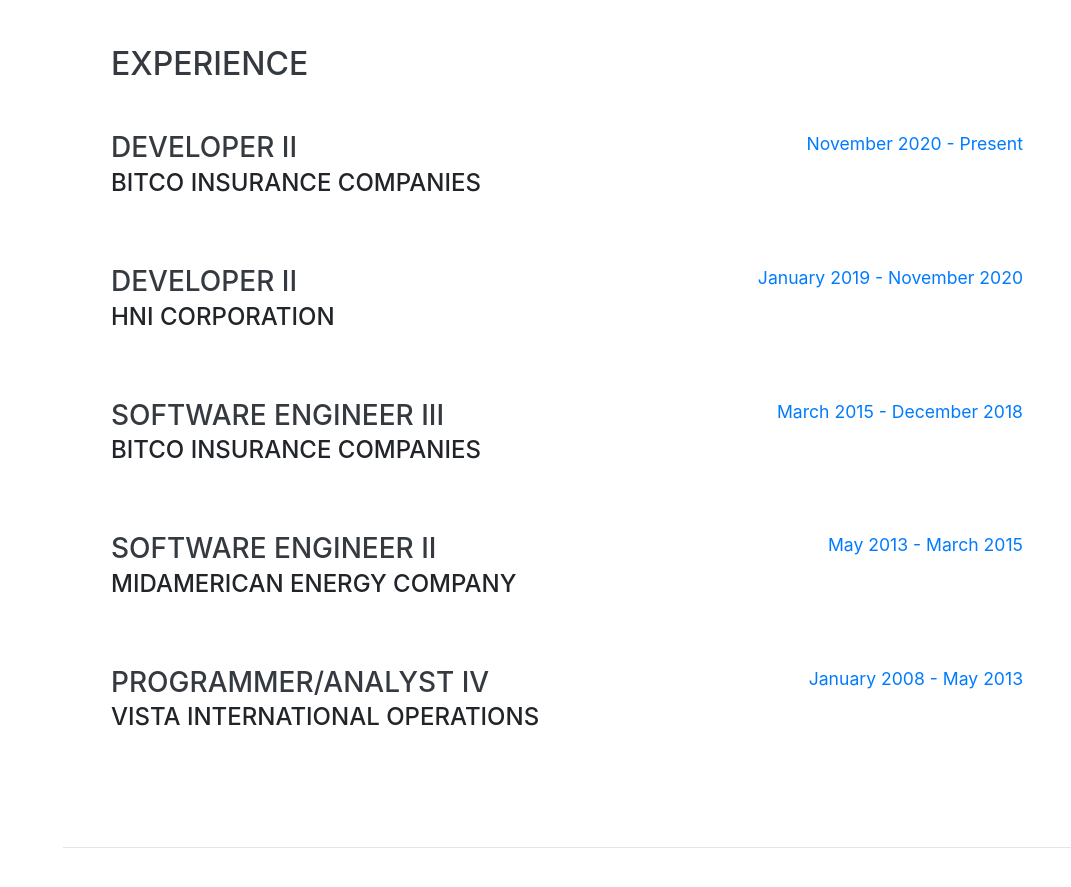
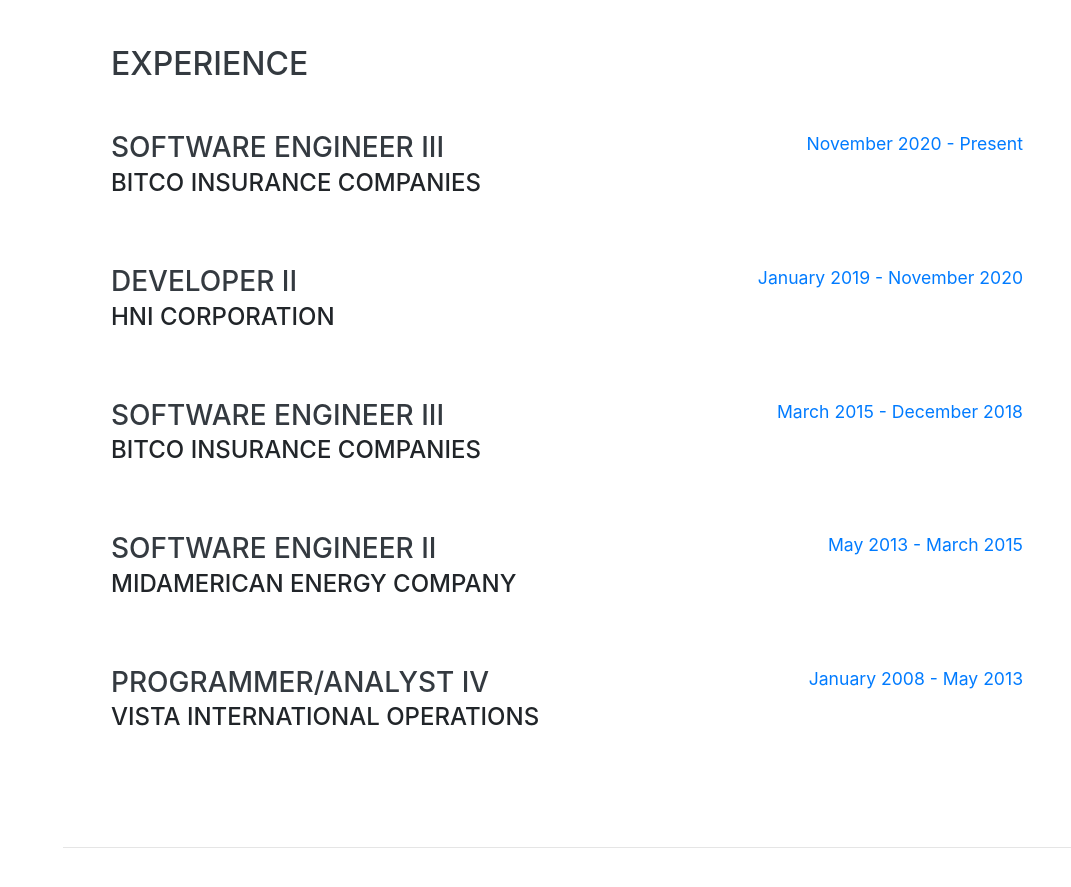
Before and after one commit to mmiller314/mmiller314.github.io, a React app: page index.html in a window 1280 px wide. Shown: the part 804-1691 px from the top of the page, without its empty margins (209-1280 px from the left). Built offline with nearby package versions, Linux system fonts and the light colour scheme; no server answers; a web font is replaced by a local one.

Commit message:
Update index.html

```diff
--- a/index.html
+++ b/index.html
@@ -86,7 +86,7 @@
 
           <div class="resume-item d-flex flex-column flex-md-row mb-5">
             <div class="resume-content mr-auto">
-              <h3 class="mb-0">Developer II</h3>
+              <h3 class="mb-0">Software Engineer III</h3>
               <div class="subheading mb-3">BITCO Insurance Companies</div>
             </div>
             <div class="resume-date text-md-right">
```
